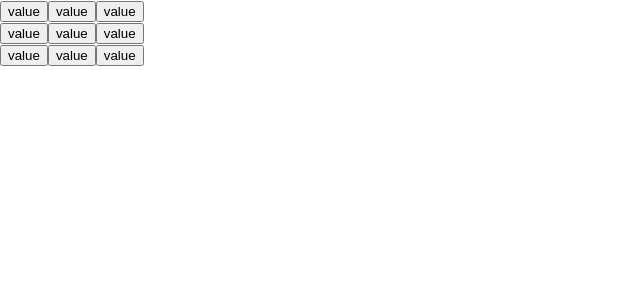
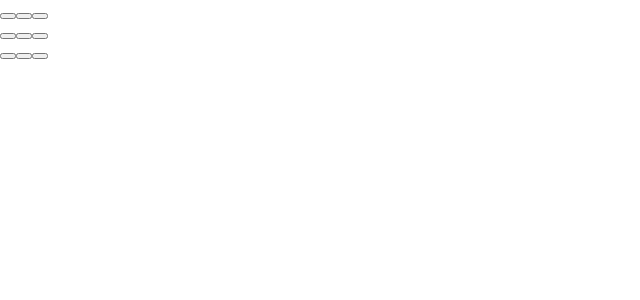
Before and after one commit to carlosmanuel111001/react-prueba, a React (Create React App) app: page / in a window 1280 px wide. Shown: the top 300 px of the page, without its empty margins (0-640 px from the left). Built offline with nearby package versions, Linux system fonts and the light colour scheme.

Commit message:
llaves al valor JSX

```diff
--- a/src/App.js
+++ b/src/App.js
@@ -1,5 +1,5 @@
 function Square({ value }) {
-  return <button className="square">value</button>;
+  return <button className="square">{value}</button>;
 }
 export default function Board() {
   return (
```
